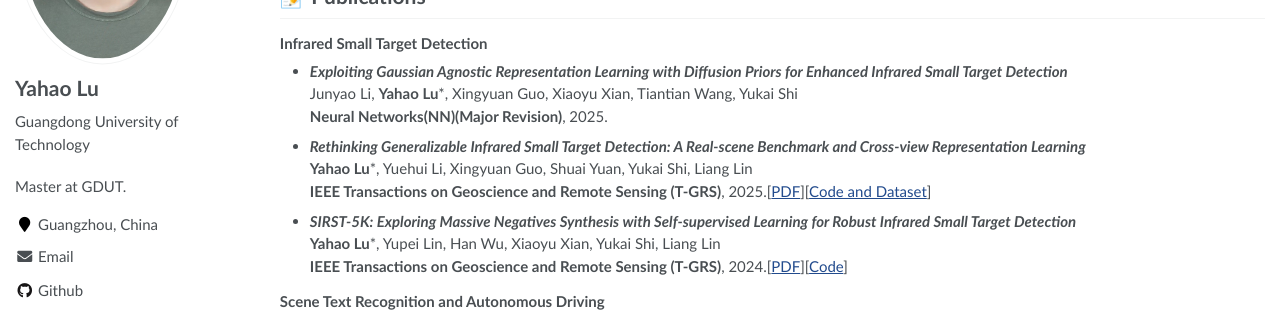
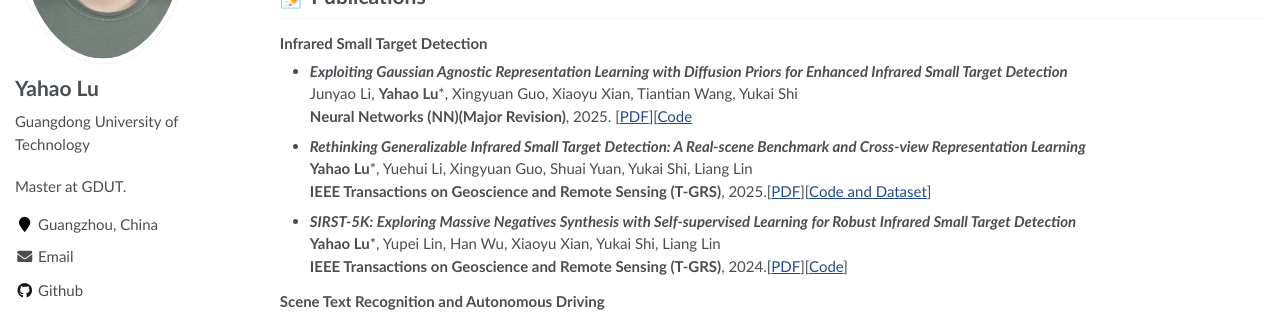
Before and after one commit to datou0326/datou0326.github.io, a Jekyll site: the page built from _pages/about.md, in a window 1280 px wide. Shown: the part 280-592 px from the top of the page. Built offline with Jekyll 4.4.1, drawn with Linux system fonts in a browser that asks for light colours; some web fonts are replaced.

Commit message:
Update about.md

```diff
--- a/_pages/about.md
+++ b/_pages/about.md
@@ -24,7 +24,7 @@ I received my Bachelor's degree from the School of Information Engineering, Guan
 #### Infrared Small Target Detection
 - ***Exploiting Gaussian Agnostic Representation Learning with Diffusion Priors for Enhanced Infrared Small Target Detection*** \
 Junyao Li, **Yahao Lu***, Xingyuan Guo, Xiaoyu Xian, Tiantian Wang, Yukai Shi \
-**Neural Networks(NN)(Major Revision)**, 2025.
+**Neural Networks (NN)(Major Revision)**, 2025. [[PDF](https://ykshi.github.io/)][[Code](https://ykshi.github.io/)
 - ***Rethinking Generalizable Infrared Small Target Detection: A Real-scene Benchmark and Cross-view Representation Learning*** \
 **Yahao Lu***, Yuehui Li, Xingyuan Guo, Shuai Yuan, Yukai Shi, Liang Lin \
 **IEEE Transactions on Geoscience and Remote Sensing (T-GRS)**, 2025.[[PDF](https://arxiv.org/abs/2504.16487)][[Code and Dataset](https://github.com/luy0222/RealScene-ISTD)]
```
